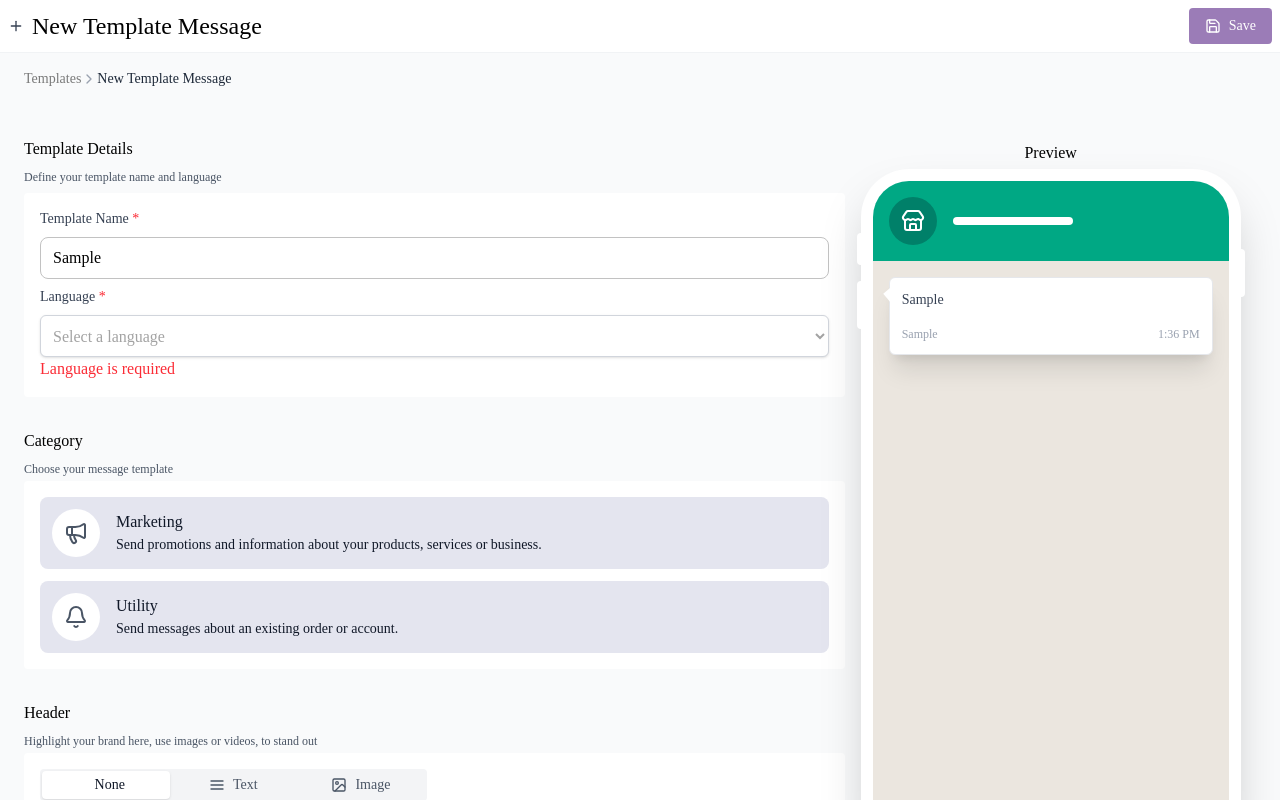
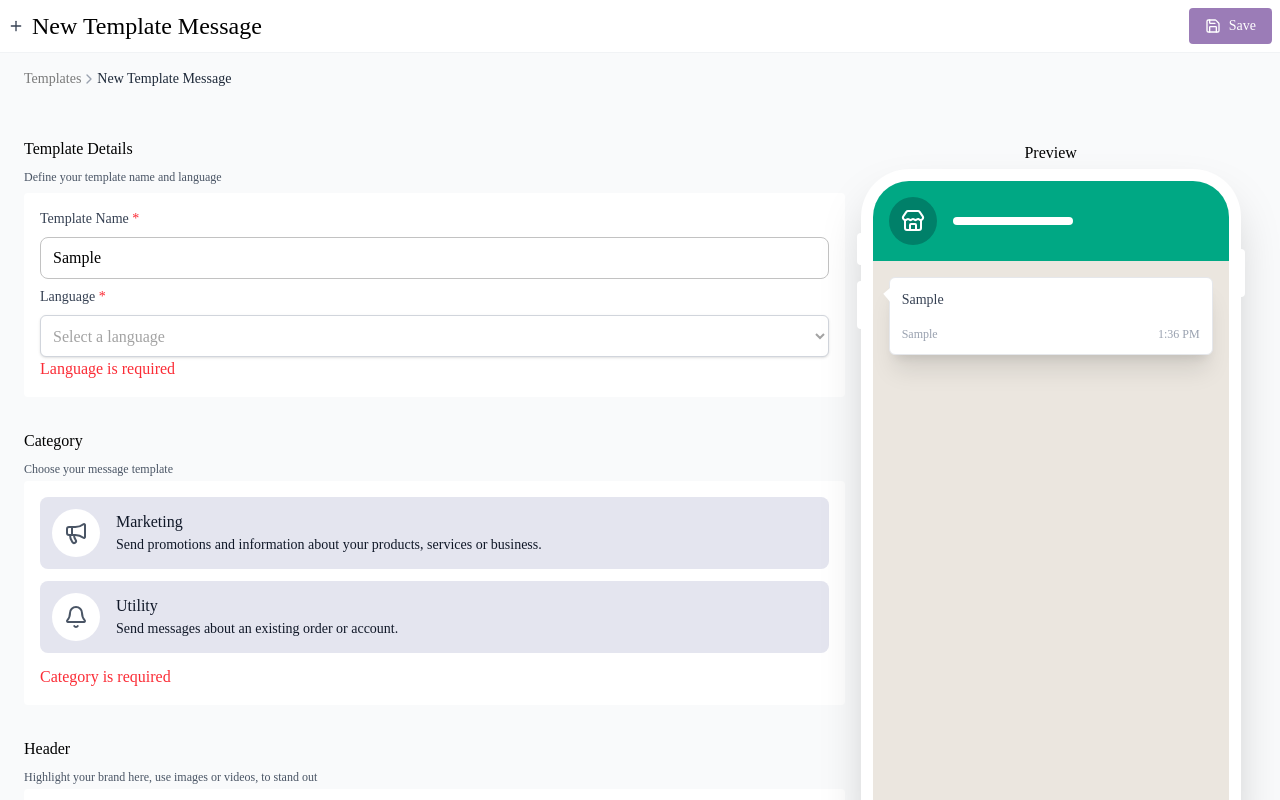
Before and after one commit to sirSayed98/template-message, a React (Vite) app: page / in a window 1280 px wide. Both pictures are taken after typing "Sample", "Sample", "Sample" into the empty fields and a click on the button "Save". Shown: the top 800 px of the page. Built offline with nearby package versions, Linux system fonts and the light colour scheme.

Commit message:
feat: integrate category validation and error msg in category section

```diff
--- a/src/components/form/category.tsx
+++ b/src/components/form/category.tsx
@@ -9,10 +9,6 @@ interface CategoryOption {
   description: string
   icon: React.ReactNode
 }
-
-const MessageCategorySection = () => {
-  const [selected, setSelected] = useState('')
-  const { setCategory } = useTemplate();
 
 const categories: CategoryOption[] = [
   {
@@ -29,6 +25,12 @@ const MessageCategorySection = () => {
     icon: <Bell />,
   },
 ]
+
+const MessageCategorySection = () => {
+  const [selected, setSelected] = useState('')
+  const { setCategory, runValidation } = useTemplate()
+
+  const categoryErrorMsg = runValidation && !selected && 'Category is required'
 
   const handleCategorySelect = (categoryId: string) => {
     setSelected(categoryId)
@@ -93,9 +95,14 @@ const MessageCategorySection = () => {
                 <CircleCheck color='blue' size={20} />
               )}
             </div>
-
           </div>
         ))}
+
+        {categoryErrorMsg && (
+          <span className='text-red-500 mt-1'>
+            {categoryErrorMsg as string}
+          </span>
+        )}
       </div>
     </div>
   )
```
Lines whose indentation alone changed are shown as unchanged.
